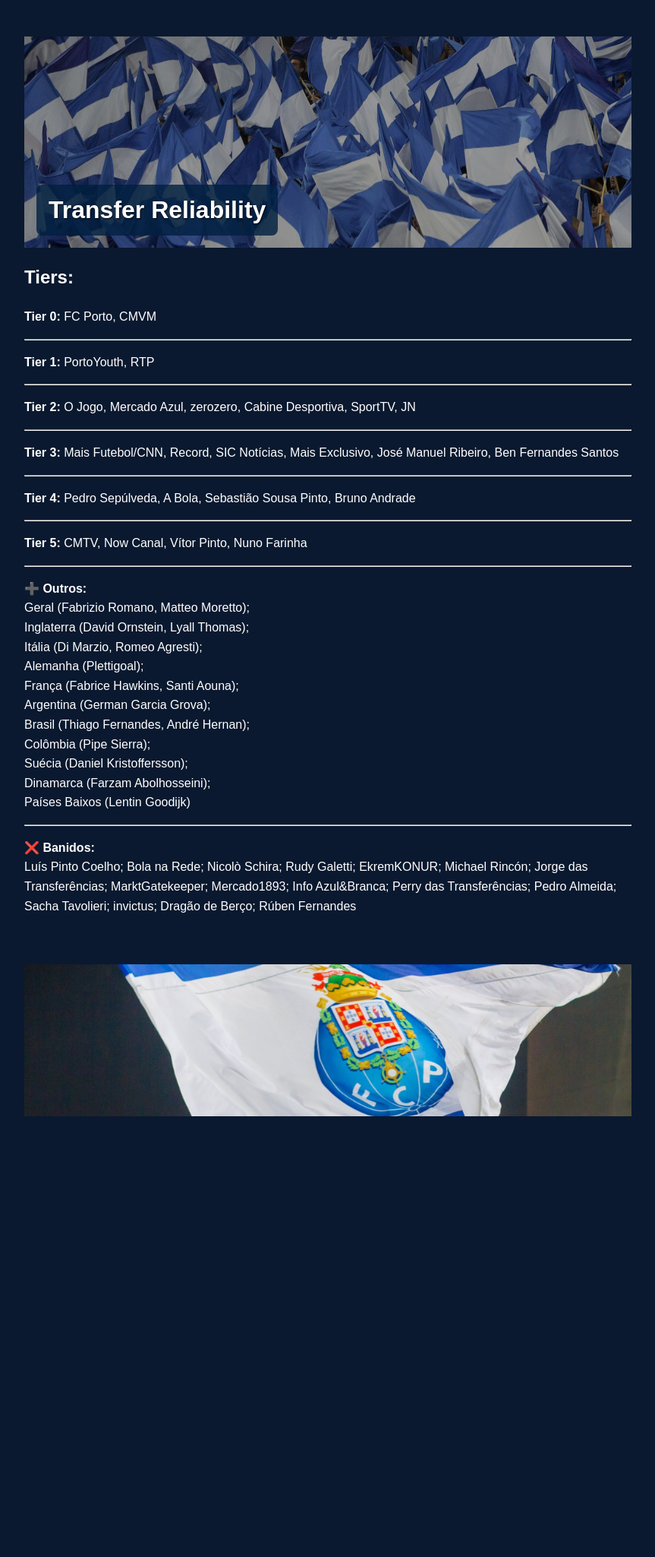
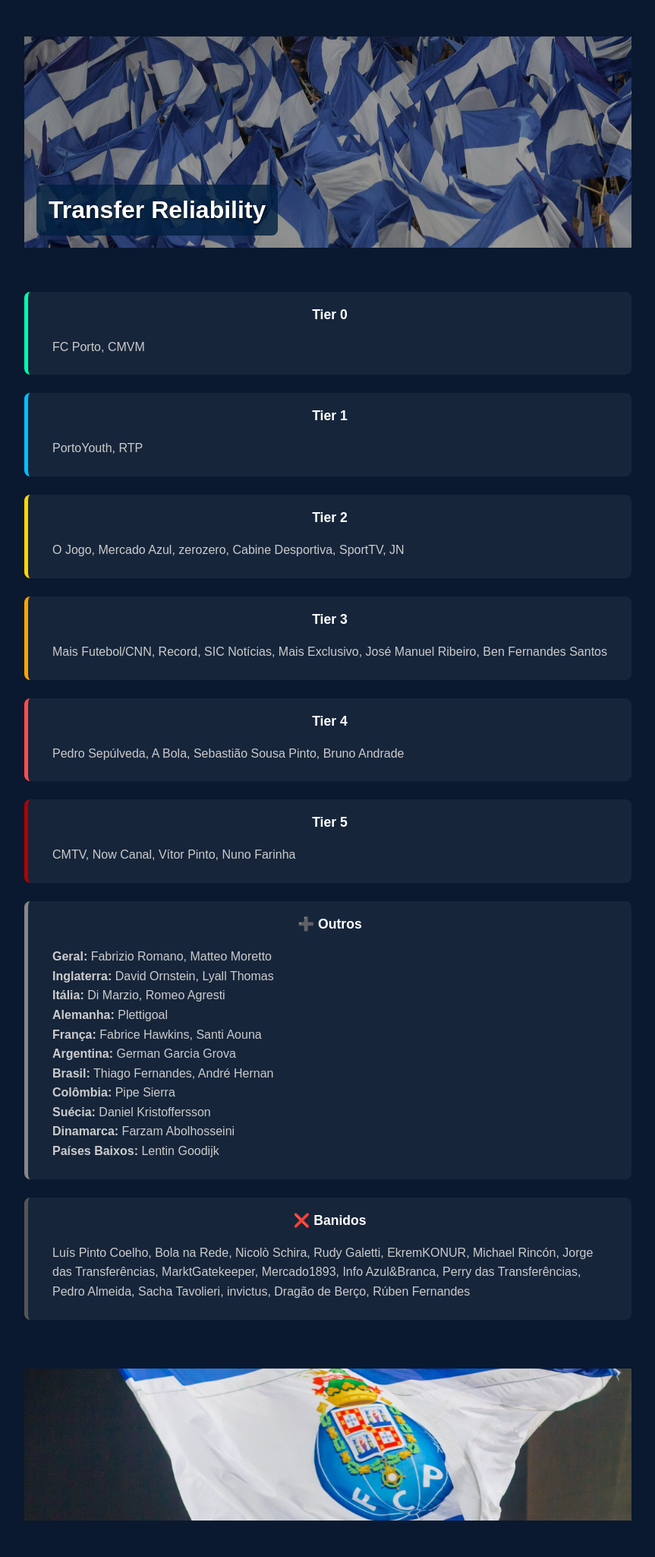
Before and after one commit to Azrial1739/teste-transfer, a Jekyll site: the page built from pages/transfer.md, in a window 1280 px wide. Shown: the whole page at 76% size, without its empty margins (208-1071 px from the left). Built offline with Jekyll 4.4.1, drawn with Linux system fonts in a browser that asks for light colours; before the commit the page ends 1517 px from its top, so only the background shows below that; part of the change alters nothing that is shown.

Commit message:
Update transfer.md

```diff
--- a/pages/transfer.md
+++ b/pages/transfer.md
@@ -5,47 +5,100 @@ permalink: /transfer/
 menu_title: transfer
 ---
 
+<style>
+  .tier-table {
+    width: 100%;
+    border-collapse: separate;
+    border-spacing: 0 0.8rem;
+    font-size: 0.95rem;
+  }
 
-## Tiers:
+  .tier-row {
+    background-color: rgba(255, 255, 255, 0.05);
+    border-left: 5px solid #4e4e4e;
+    padding: 1rem;
+    border-radius: 0.5rem;
+  }
 
-**Tier 0:** FC Porto, CMVM
+  .tier-header {
+    text-align: center;
+    font-weight: bold;
+    font-size: 1.1rem;
+    margin-bottom: 0.5rem;
+    color: white;
+  }
 
-___
+  .tier-content {
+    padding: 0.5rem 1rem;
+    color: #ccc;
+  }
 
-**Tier 1:** PortoYouth, RTP
+  .tier-0    { border-color: #00ffae; }
+  .tier-1    { border-color: #00c0ff; }
+  .tier-2    { border-color: #ffd700; }
+  .tier-3    { border-color: #ffa500; }
+  .tier-4    { border-color: #ff4d4d; }
+  .tier-5    { border-color: #b30000; }
+  .tier-outros { border-color: #888; }
+  .tier-ban   { border-color: #555; }
 
-___
+  .tier-section {
+    margin-bottom: 1.5rem;
+  }
+</style>
 
-**Tier 2:** O Jogo, Mercado Azul, zerozero, Cabine Desportiva, SportTV, JN
+<br>
 
-___
+<div class="tier-section tier-row tier-0">
+  <div class="tier-header">Tier 0</div>
+  <div class="tier-content">FC Porto, CMVM</div>
+</div>
 
-**Tier 3:** Mais Futebol/CNN, Record, SIC Notícias, Mais Exclusivo, José Manuel Ribeiro, Ben Fernandes Santos
+<div class="tier-section tier-row tier-1">
+  <div class="tier-header">Tier 1</div>
+  <div class="tier-content">PortoYouth, RTP</div>
+</div>
 
-___
+<div class="tier-section tier-row tier-2">
+  <div class="tier-header">Tier 2</div>
+  <div class="tier-content">O Jogo, Mercado Azul, zerozero, Cabine Desportiva, SportTV, JN</div>
+</div>
 
-**Tier 4:** Pedro Sepúlveda, A Bola, Sebastião Sousa Pinto, Bruno Andrade
+<div class="tier-section tier-row tier-3">
+  <div class="tier-header">Tier 3</div>
+  <div class="tier-content">Mais Futebol/CNN, Record, SIC Notícias, Mais Exclusivo, José Manuel Ribeiro, Ben Fernandes Santos</div>
+</div>
 
-___
+<div class="tier-section tier-row tier-4">
+  <div class="tier-header">Tier 4</div>
+  <div class="tier-content">Pedro Sepúlveda, A Bola, Sebastião Sousa Pinto, Bruno Andrade</div>
+</div>
 
-**Tier 5:** CMTV, Now Canal, Vítor Pinto, Nuno Farinha
+<div class="tier-section tier-row tier-5">
+  <div class="tier-header">Tier 5</div>
+  <div class="tier-content">CMTV, Now Canal, Vítor Pinto, Nuno Farinha</div>
+</div>
 
-___
+<div class="tier-section tier-row tier-outros">
+  <div class="tier-header">➕ Outros</div>
+  <div class="tier-content">
+    <strong>Geral:</strong> Fabrizio Romano, Matteo Moretto<br>
+    <strong>Inglaterra:</strong> David Ornstein, Lyall Thomas<br>
+    <strong>Itália:</strong> Di Marzio, Romeo Agresti<br>
+    <strong>Alemanha:</strong> Plettigoal<br>
+    <strong>França:</strong> Fabrice Hawkins, Santi Aouna<br>
+    <strong>Argentina:</strong> German Garcia Grova<br>
+    <strong>Brasil:</strong> Thiago Fernandes, André Hernan<br>
+    <strong>Colômbia:</strong> Pipe Sierra<br>
+    <strong>Suécia:</strong> Daniel Kristoffersson<br>
+    <strong>Dinamarca:</strong> Farzam Abolhosseini<br>
+    <strong>Países Baixos:</strong> Lentin Goodijk
+  </div>
+</div>
 
-**➕ Outros:**
-Geral (Fabrizio Romano, Matteo Moretto);
-Inglaterra (David Ornstein, Lyall Thomas);
-Itália (Di Marzio, Romeo Agresti);
-Alemanha (Plettigoal);
-França (Fabrice Hawkins, Santi Aouna);
-Argentina (German Garcia Grova);
-Brasil (Thiago Fernandes, André Hernan);
-Colômbia (Pipe Sierra);
-Suécia (Daniel Kristoffersson);
-Dinamarca (Farzam Abolhosseini);
-Países Baixos (Lentin Goodijk)
-
-___
-
-**❌ Banidos:**
-Luís Pinto Coelho; Bola na Rede; Nicolò Schira; Rudy Galetti; EkremKONUR; Michael Rincón; Jorge das Transferências; MarktGatekeeper; Mercado1893; Info Azul&Branca; Perry das Transferências; Pedro Almeida; Sacha Tavolieri; invictus; Dragão de Berço; Rúben Fernandes
+<div class="tier-section tier-row tier-ban">
+  <div class="tier-header">❌ Banidos</div>
+  <div class="tier-content">
+    Luís Pinto Coelho, Bola na Rede, Nicolò Schira, Rudy Galetti, EkremKONUR, Michael Rincón, Jorge das Transferências, MarktGatekeeper, Mercado1893, Info Azul&Branca, Perry das Transferências, Pedro Almeida, Sacha Tavolieri, invictus, Dragão de Berço, Rúben Fernandes
+  </div>
+</div>
```
